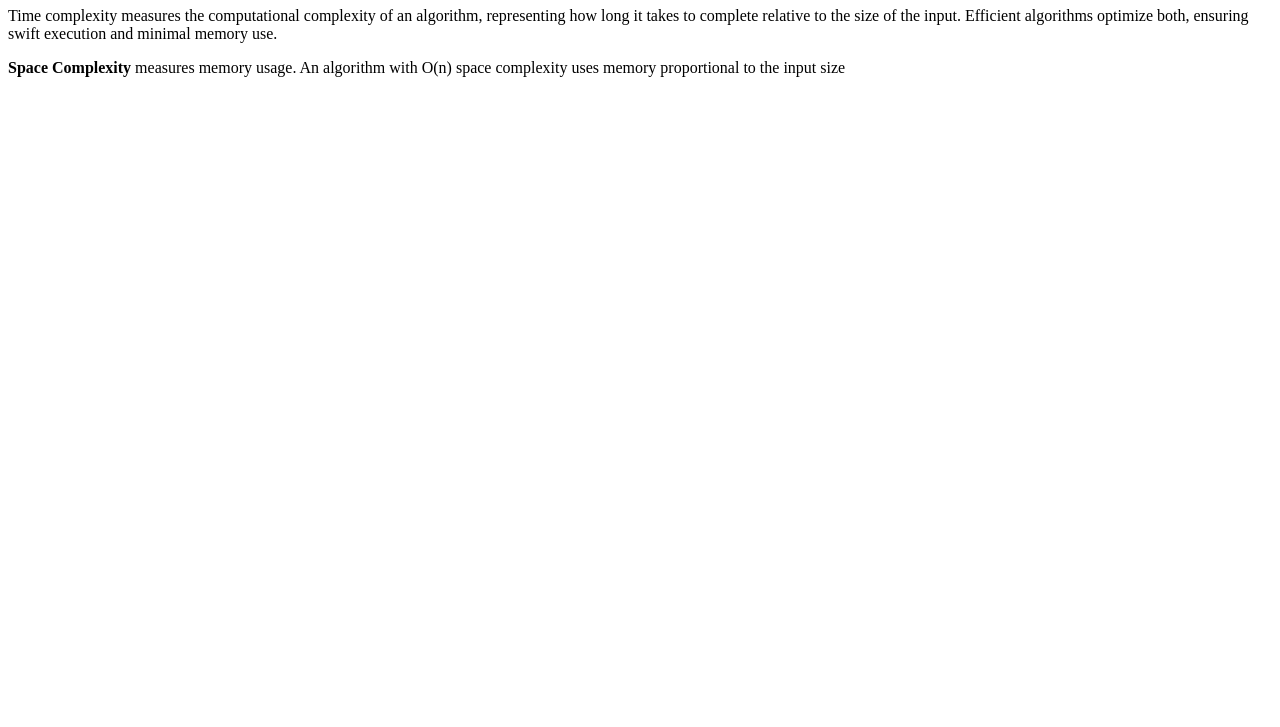
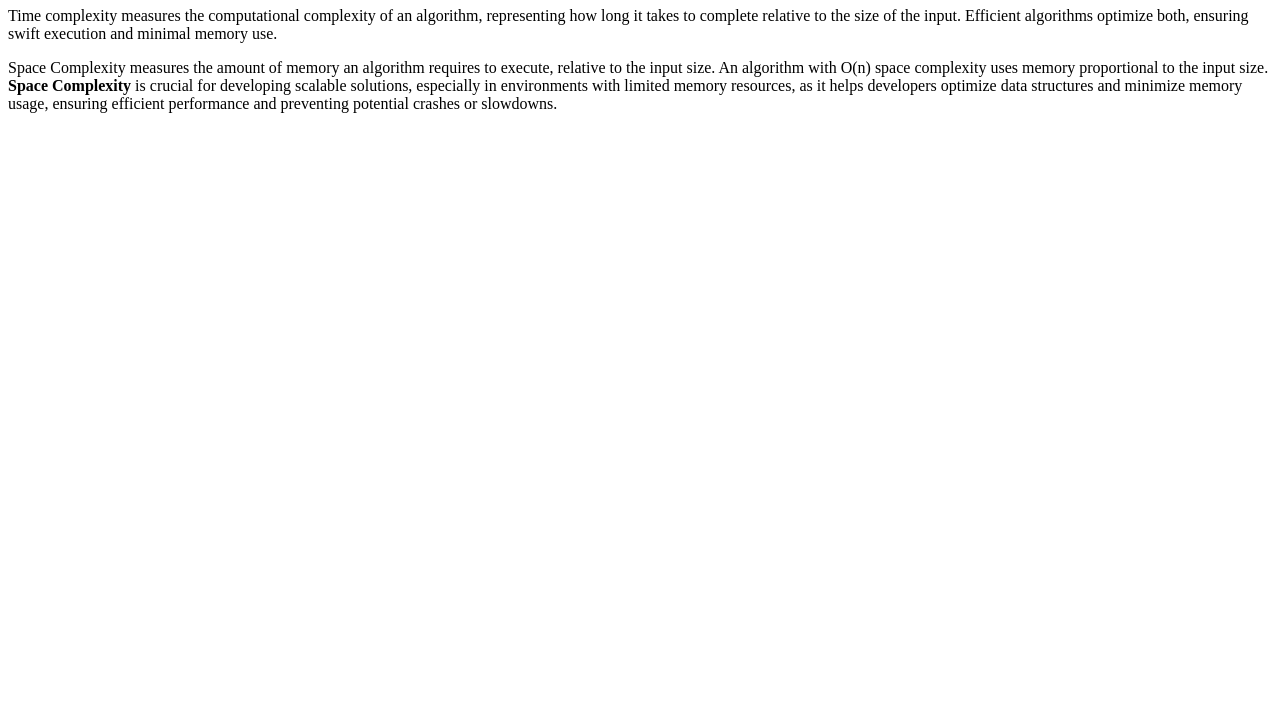
Before and after one commit to acciojob/time-and-space-complexity-624-urvashi, a website: page main.html in a window 1280 px wide. Shown: the part 73-800 px from the top of the page. Drawn offline with Linux system fonts and the light colour scheme.

Commit message:
created a submission

```diff
--- a/main.html
+++ b/main.html
@@ -9,7 +9,7 @@
 <body>
 <h1>Time, Space, And Complexity</h1>
 <p>Time complexity measures the computational complexity of an algorithm, representing how long it takes to complete relative to the size of the input. Efficient algorithms optimize both, ensuring swift execution and minimal memory use.</p>
-<p><b>Space Complexity</b> measures memory usage. An algorithm with O(n) space complexity uses memory proportional to the input size</p>
+<p>Space Complexity measures the amount of memory an algorithm requires to execute, relative to the input size. An algorithm with O(n) space complexity uses memory proportional to the input size. <b>Space Complexity</b> is crucial for developing scalable solutions, especially in environments with limited memory resources, as it helps developers optimize data structures and minimize memory usage, ensuring efficient performance and preventing potential crashes or slowdowns.</p>
 	<!-- the entire body must be written by student -->
     <script type="text/javascript" src="./script.js">
 
```
